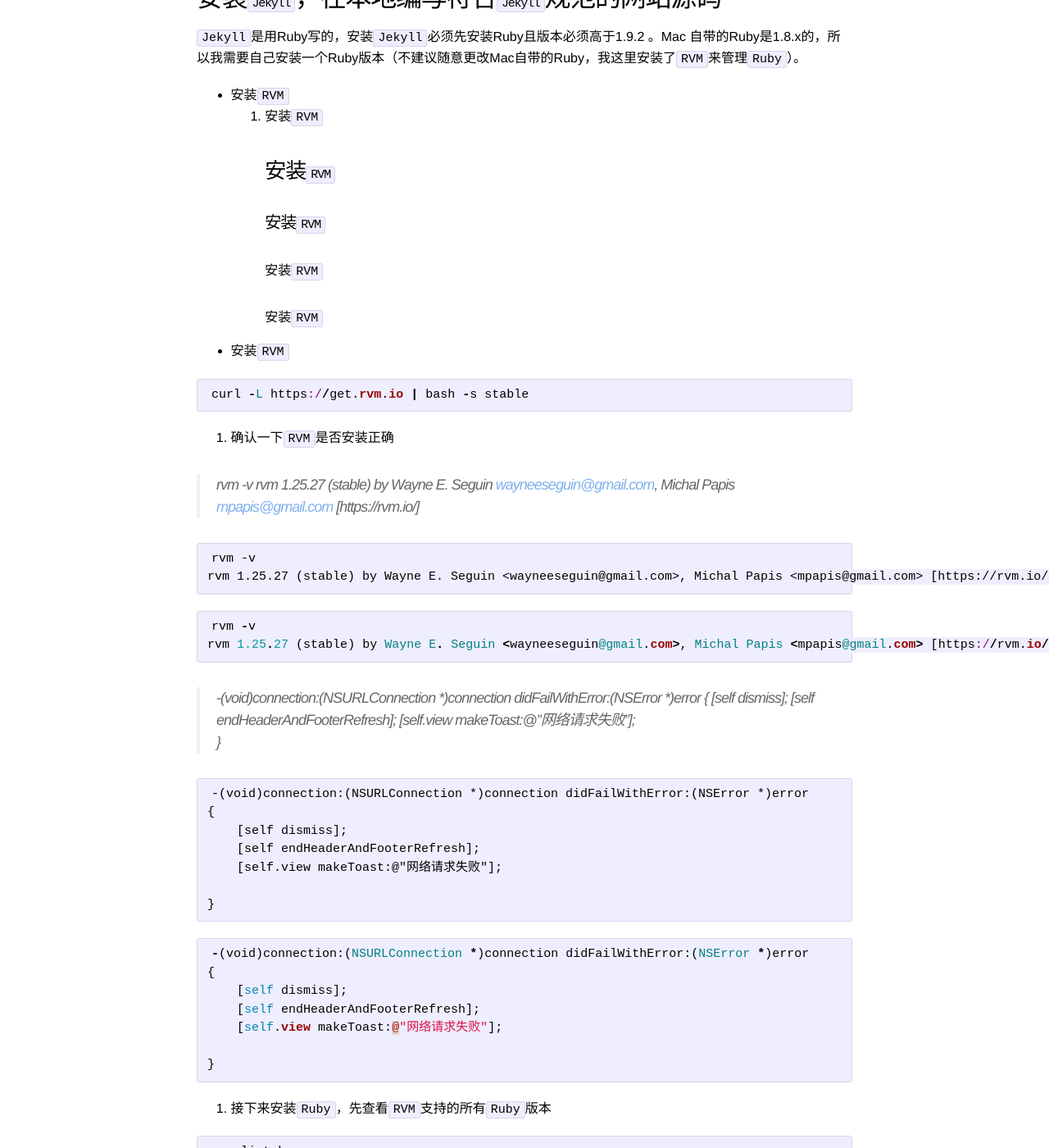
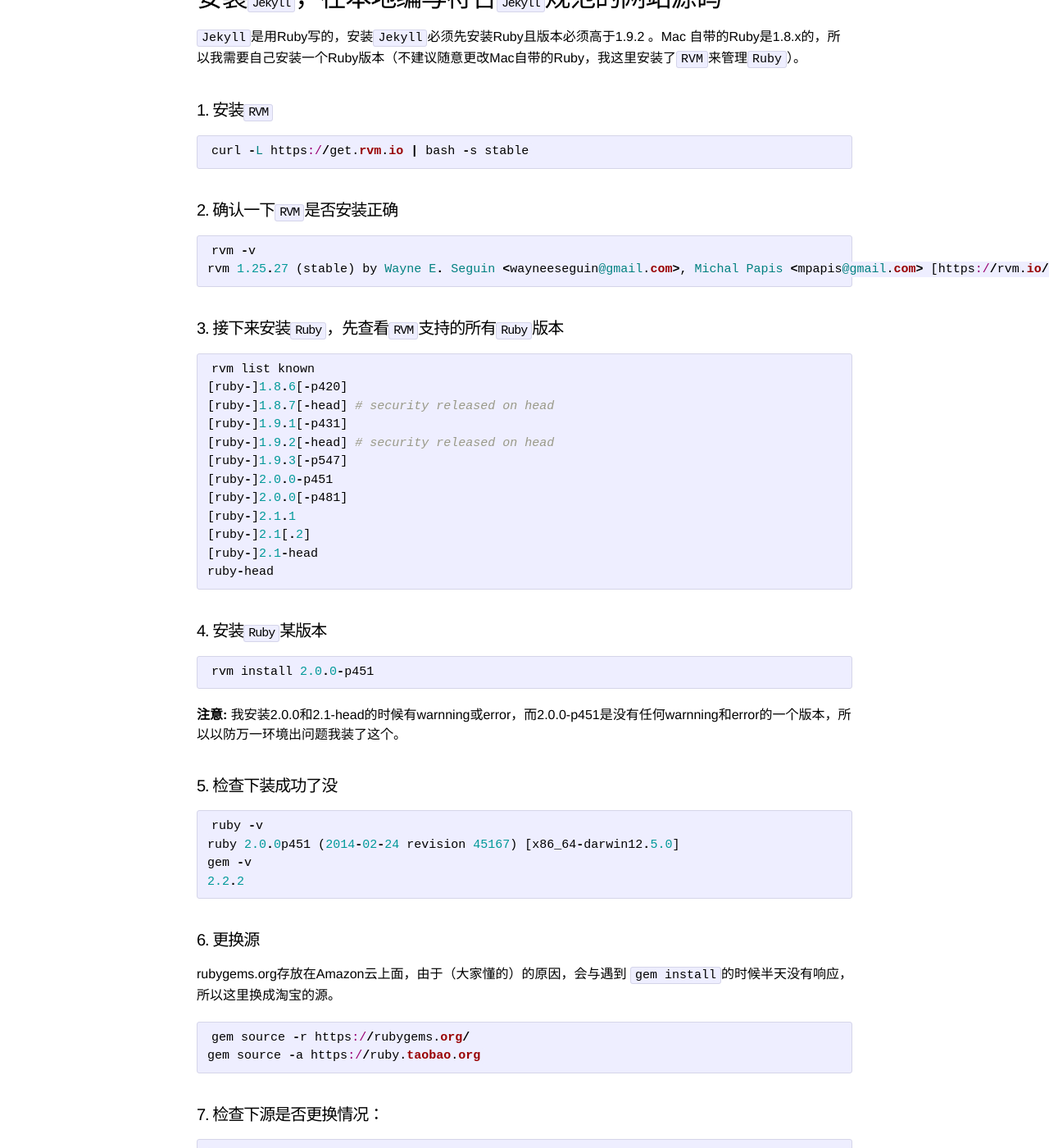
Before and after one commit to wangnull/wangnull.github.io, a Jekyll site: the page built from _posts/2014-06-23-shiyong-jekyll-dajiangeren-blog-tuoguandao-github.md, in a window 1280 px wide and 1400 px high, scrolled down 825 px. Shown: the whole window at 82% size. Built offline with Jekyll 4.4.1, drawn with Linux system fonts in a browser that asks for light colours; Markdown is read by kramdown in place of the engine named in the settings; some of the changed text lies outside the part shown.

Commit message:
Update 2014-06-23-shiyong-jekyll-dajiangeren-blog-tuoguandao-github.md

````diff
--- a/_posts/2014-06-23-shiyong-jekyll-dajiangeren-blog-tuoguandao-github.md
+++ b/_posts/2014-06-23-shiyong-jekyll-dajiangeren-blog-tuoguandao-github.md
@@ -28,61 +28,18 @@
 ## 安装`Jekyll`，在本地编写符合`Jekyll`规范的网站源码
 `Jekyll`是用Ruby写的，安装`Jekyll`必须先安装Ruby且版本必须高于1.9.2 。Mac 自带的Ruby是1.8.x的，所以我需要自己安装一个Ruby版本（不建议随意更改Mac自带的Ruby，我这里安装了`RVM`来管理`Ruby`）。
 
-- 安装`RVM`
-1. 安装`RVM`
-### 安装`RVM`
-#### 安装`RVM`
-##### 安装`RVM`
-###### 安装`RVM`
-- 安装`RVM`
+
+#### 1. 安装`RVM`
 {% highlight ruby %}
 curl -L https://get.rvm.io | bash -s stable
 {% endhighlight %}
-2. 确认一下`RVM`是否安装正确
-
-> rvm -v
-> rvm 1.25.27 (stable) by Wayne E. Seguin <wayneeseguin@gmail.com>, Michal Papis <mpapis@gmail.com> [https://rvm.io/]
-
-```
-rvm -v
-rvm 1.25.27 (stable) by Wayne E. Seguin <wayneeseguin@gmail.com>, Michal Papis <mpapis@gmail.com> [https://rvm.io/]
-```
-
-
+#### 2. 确认一下`RVM`是否安装正确
 {% highlight ruby %}
 rvm -v
 rvm 1.25.27 (stable) by Wayne E. Seguin <wayneeseguin@gmail.com>, Michal Papis <mpapis@gmail.com> [https://rvm.io/]
 {% endhighlight %}
 
-
-> -(void)connection:(NSURLConnection *)connection didFailWithError:(NSError *)error
-> {
->     [self dismiss];
->     [self endHeaderAndFooterRefresh];
->     [self.view makeToast:@"网络请求失败"];
->
-> }
-
-```
--(void)connection:(NSURLConnection *)connection didFailWithError:(NSError *)error
-{
-    [self dismiss];
-    [self endHeaderAndFooterRefresh];
-    [self.view makeToast:@"网络请求失败"];
-
-}
-```
-{% highlight ruby %}
--(void)connection:(NSURLConnection *)connection didFailWithError:(NSError *)error
-{
-    [self dismiss];
-    [self endHeaderAndFooterRefresh];
-    [self.view makeToast:@"网络请求失败"];
-
-}
-{% endhighlight %}
-
-3. 接下来安装`Ruby`，先查看`RVM`支持的所有`Ruby`版本
+#### 3. 接下来安装`Ruby`，先查看`RVM`支持的所有`Ruby`版本
 {% highlight ruby %}
 rvm list known
 [ruby-]1.8.6[-p420]
@@ -98,13 +55,13 @@
 ruby-head
 {% endhighlight %}
 
-4. 安装`Ruby`某版本
+#### 4. 安装`Ruby`某版本
 {% highlight ruby %}
 rvm install 2.0.0-p451
 {% endhighlight %}
 **注意:** 我安装2.0.0和2.1-head的时候有warnning或error，而2.0.0-p451是没有任何warnning和error的一个版本，所以以防万一环境出问题我装了这个。
 
-5. 检查下装成功了没
+#### 5. 检查下装成功了没
 {% highlight ruby %}
 ruby -v
 ruby 2.0.0p451 (2014-02-24 revision 45167) [x86_64-darwin12.5.0]
@@ -112,33 +69,33 @@
 2.2.2
 {% endhighlight %}
 
-6. 更换源
+#### 6. 更换源
 rubygems.org存放在Amazon云上面，由于（大家懂的）的原因，会与遇到 `gem install`的时候半天没有响应，所以这里换成淘宝的源。
 {% highlight ruby %}
 gem source -r https://rubygems.org/
 gem source -a https://ruby.taobao.org
 {% endhighlight %}
 
-7. 检查下源是否更换情况：
+#### 7. 检查下源是否更换情况：
 {% highlight ruby %}
 gem source -l
 http://ruby.taobao.org/
 {% endhighlight %}
 
-8. 安装`Jekyll`[^install-jekyll]并检查是否安装成功，终于到了这一步了ojz
+#### 8. 安装`Jekyll`[^install-jekyll]并检查是否安装成功，终于到了这一步了ojz
 {% highlight ruby %}
 gem install jekyll
 jekyll -version
 jekyll 2.0.3
 {% endhighlight %}
 
-9. 安装`Rdiscount`
+#### 9. 安装`Rdiscount`
 这个用来解析`Markdown`标记的文档。安装好后可以通过`gem list`来检查安装情况。这里不安装也是可以的，如果不安装默认使用`kramdown`解析器，且步骤11也可以忽略。也支持`Maruku`解析器。
 {% highlight ruby %}
 gem install rdiscount
 {% endhighlight %}
 
-10. 生成默认网站
+#### 10. 生成默认网站
 移动到网站存放目录，然后new一个site(本地的网站存放目录)。
 {% highlight ruby %}
 jekyll new site
@@ -146,10 +103,10 @@
 {% endhighlight %}
 *Note:* 我这里网站放在桌面－jekyll文件夹－site文件夹 下。
 
-11. 修改网站配置文件
+#### 11. 修改网站配置文件
 修改site文件夹下的`_config.yml`文件里的`markdown: kramdown`为`markdown: rdiscount`。更多的配置信息可参考[Jekyll配置文件][5]。
 
-12. 查看本地网站
+#### 12. 查看本地网站
 `Jekyll`集成了一个开发用的服务器，可以让你使用浏览器在本地进行预览。移动到site目录下，然后启动该服务器：
 {% highlight ruby %}
 cd site
@@ -157,7 +114,7 @@
 {% endhighlight %}
 *Note:* 一个开发服务器将会运行在 http://localhost:4000/。到此为止，已成功编写符合`Jekyll`规范的网站源码。快速入门[Jekyll][4]。
 
-13. 需要托管的内容
+#### 13. 需要托管的内容
 查看刚刚生成的site的目录结构[^jekyll-structure]的话，可以发现一个`./site` 文件夹，一旦`Jekyll`的内容完成转换，就会将生成的页面放在这里（默认），到时候只要将这个目录托管到github上即可。当然，如果你把源代码直接托管上去，也是可以的。
 {% highlight ruby %}
 jekyll build
````
